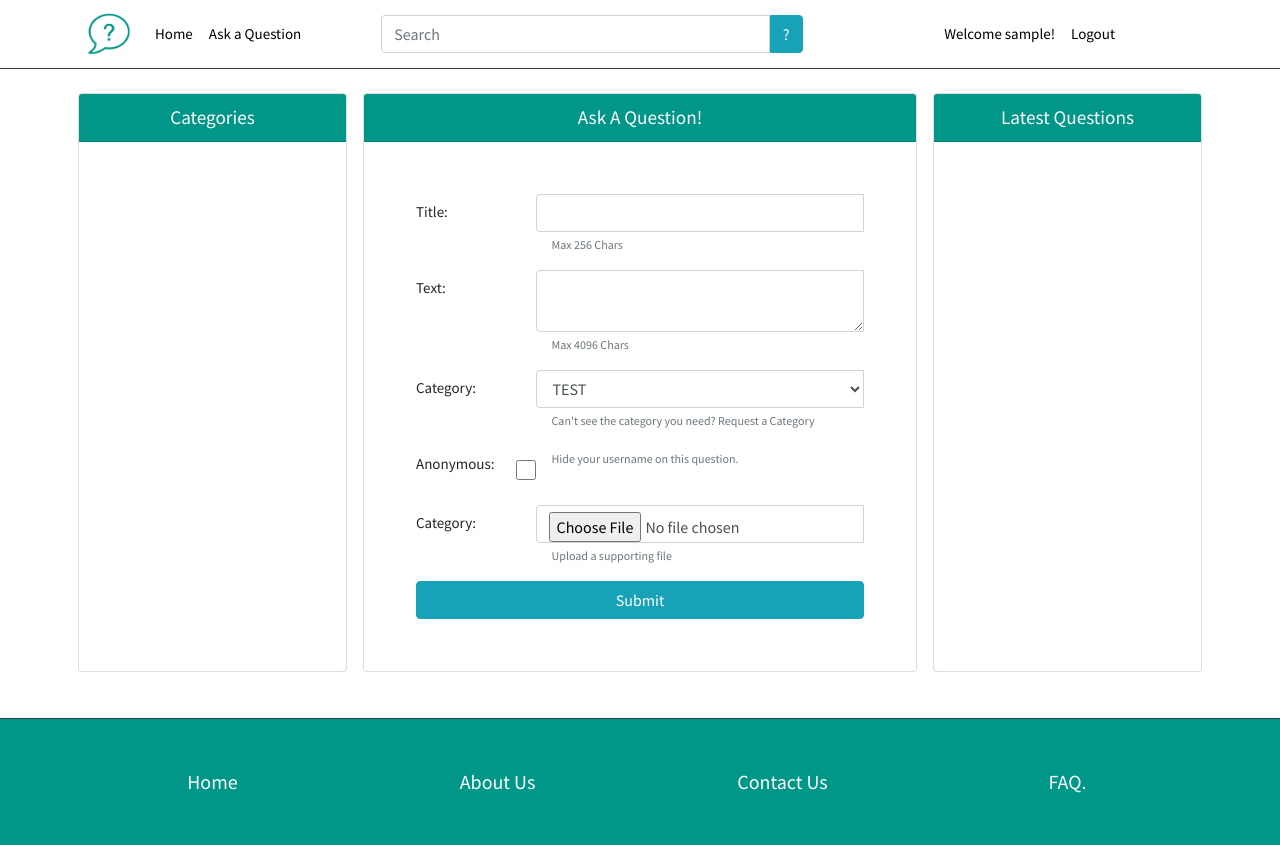
After one commit to 2324127m/ask_students_project, a Django app: page /ask/ in a window 1280 px wide. The commit adds this page. Run offline with Django 3.2, Linux system fonts and the light colour scheme; the visitor is signed in with stand-in values (Sample User, id 1); data that the repository does not hold is empty; some libraries are stand-ins or nearby versions.

Commit message:
Add Initial Ask A Question Page
Implements initial template and url to have ask a question form.

Also initial implementation of Google reCAPTCHA

```diff
--- a/ask_students/urls.py
+++ b/ask_students/urls.py
@@ -16,6 +16,7 @@
     url(r'^contact_us/$', views.contact_us, name="contact_us"),
     url(r'^faq/$', views.faq, name="faq"),
     url(r'^search/$', views.search, name='search'),
+    url(r'^ask/$', views.add_question, name='ask'),
 
 
     # AJAX REQUESTS
--- /dev/null
+++ b/templates/ask_students/add_question.html
@@ -0,0 +1,113 @@
+{% extends 'ask_students/base.html' %}
+{% load staticfiles %}
+
+{% block title %}
+    Ask A Question!
+{% endblock %}
+
+{% block pagetitle %}
+    Ask A Question!
+{% endblock %}
+
+{% block body_block %}
+	<form role="form" class="p-4 p-lg-5" method="post" action=".">
+        {% csrf_token %}
+
+        {% if form.non_field_errors %}
+            <div class="alert alert-danger" role="alert">
+            {% for error in form.non_field_errors %}
+                <strong> Warning! </strong> {{ error }} <br />
+            {% endfor %}
+            </div>
+        {% endif %}
+
+        <div class="form-group row pd-3">
+            <label for="title-input" class="col-sm-3 col-lg-4 col-xl-3 col-form-label"> Title:</label>
+            <div class="input-group col-sm-9 col-lg-8 col-xl-9">
+                <input class="form-control {% if form.title.errors %} is-invalid {% endif %}"
+                       id="title-input" maxlength="30" name="title" type="text"
+                       aria-describedby="titleHelpBlock" required />
+
+                <small id="titleHelpBlock" class="form-text col-sm-12 text-muted px-3">
+                    Max 256 Chars
+                </small>
+                <div class="invalid-feedback">
+                    {{ form.title.errors }}
+                </div>
+            </div>
+        </div>
+
+        <div class="form-group row pd-3">
+            <label for="text-input" class="col-sm-3 col-lg-4 col-xl-3 col-form-label"> Text:</label>
+            <div class="input-group col-sm-9 col-lg-8 col-xl-9">
+                <textarea class="form-control {% if form.title.errors %} is-invalid {% endif %}"
+                       id="text-input" maxlength="1024" name="text" type="text"
+                       aria-describedby="textHelpBlock" required ></textarea>
+
+                <small id="textHelpBlock" class="form-text col-sm-12 text-muted px-3">
+                    Max 4096 Chars
+                </small>
+                <div class="invalid-feedback">
+                    {{ form.text.errors }}
+                </div>
+            </div>
+        </div>
+
+        <div class="form-group row pd-3">
+            <label for="category-input" class="col-sm-3 col-lg-4 col-xl-3 col-form-label"> Category:</label>
+            <div class="input-group col-sm-9 col-lg-8 col-xl-9">
+                <select class="form-control {% if form.title.errors %} is-invalid {% endif %}"
+                       id="category-input" maxlength="1024" name="text" type="select"
+                       aria-describedby="textHelpBlock" required >
+                    <option>TEST</option>
+
+                </select>
+
+                <small id="textHelpBlock" class="form-text col-sm-12 text-muted px-3">
+                    Can't see the category you need? Request a Category
+                </small>
+                <div class="invalid-feedback">
+                    {{ form.category.errors }}
+                </div>
+            </div>
+        </div>
+
+        <div class="form-group row pd-3">
+            <label for="anonymous-input" class="col-sm-3 col-lg-4 col-xl-3 col-form-label"> Anonymous:</label>
+            <div class="input-group col-sm-9 col-lg-8 col-xl-9">
+                <input class="form-control form-check-input {% if form.title.errors %} is-invalid {% endif %}"
+                       id="anonymous-input" name="anonymous" type="checkbox"
+                       aria-describedby="textHelpBlock" value="1" required />
+
+                <br/>
+                <small id="textHelpBlock" class="form-text col-sm-12 text-muted px-3">
+                    Hide your username on this question.
+                </small>
+                <div class="invalid-feedback">
+                    {{ form.category.errors }}
+                </div>
+            </div>
+        </div>
+
+        <div class="form-group row pd-3">
+            <label for="file-input" class="col-sm-3 col-lg-4 col-xl-3 col-form-label"> Category:</label>
+            <div class="input-group col-sm-9 col-lg-8 col-xl-9">
+                <input class="form-control {% if form.title.errors %} is-invalid {% endif %}"
+                       id="category-input" maxlength="1024" name="file" type="file"
+                       aria-describedby="textHelpBlock"/>
+
+                <small id="textHelpBlock" class="form-text col-sm-12 text-muted px-3">
+                    Upload a supporting file
+                </small>
+                <div class="invalid-feedback">
+                    {{ form.category.errors }}
+                </div>
+            </div>
+        </div>
+
+        <script src="https://www.google.com/recaptcha/api.js" async defer></script>
+        <div class="my-3 g-recaptcha" data-sitekey="6LdGLJcUAAAAANAoIympAVqgNGkmOR_7p3uN2F_S"></div>
+
+        <button type="submit" class="btn btn-info col-12">Submit</button>
+    </form>
+{% endblock %}
--- a/templates/ask_students/base.html
+++ b/templates/ask_students/base.html
@@ -12,7 +12,7 @@
   <link href="https://stackpath.bootstrapcdn.com/bootstrap/4.3.1/css/bootstrap.min.css" rel="stylesheet"><!-- Custom styles for this template -->
   <link href="https://code.jquery.com/ui/1.12.1/themes/base/jquery-ui.css" rel="stylesheet" />
   <link href="{% static 'css/style.css' %}" rel="stylesheet">
-  <link href='https://fonts.googleapis.com/css?family=Source+Sans+Pro' rel='stylesheet' type='text/css'>
+  <link href='https://fonts.googleapis.com/css?family=Source+Sans+Pro' rel='stylesheet' type='text/css'
 </head>
 <body>
   <!-- Navigation Bar -->
```
